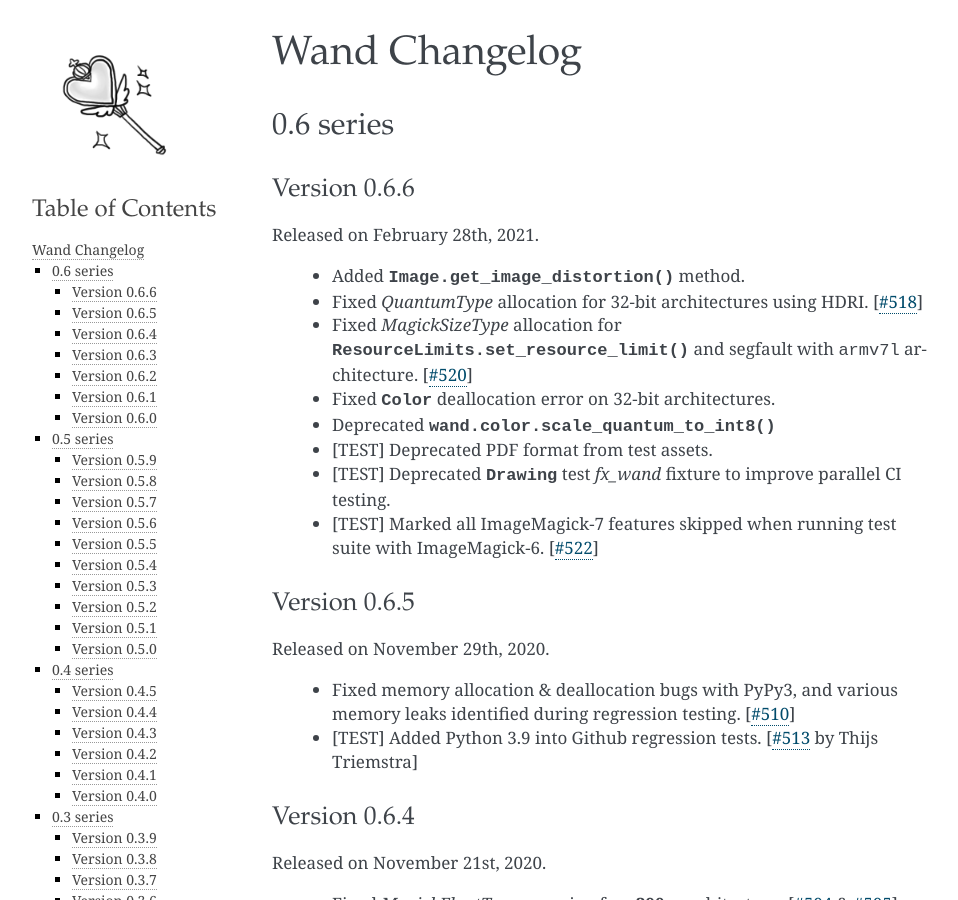
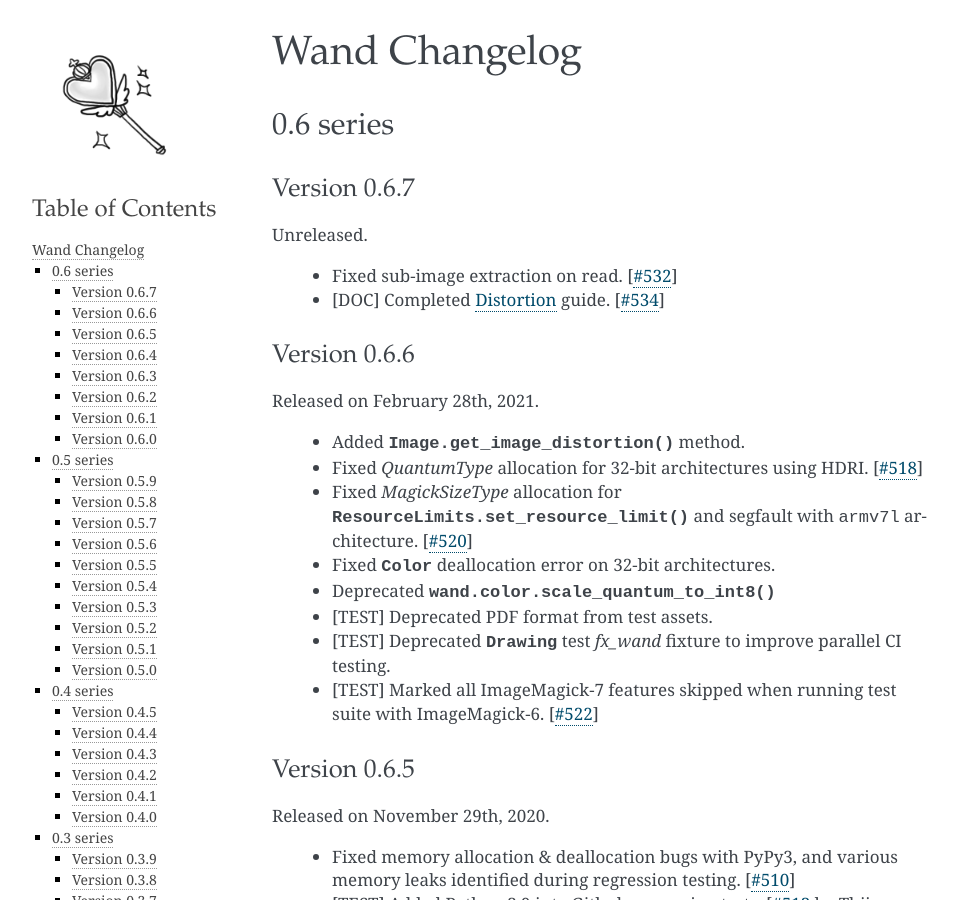
Before and after one commit to emcconville/wand, a Sphinx documentation site: the page built from docs/changes.rst, in a window 1280 px wide and 900 px high. Shown: the whole window, without its empty margins (148-1106 px from the left). Built offline with Sphinx 7.4.7, drawn with Linux system fonts in a browser that asks for light colours; some web fonts are replaced; the version number could not be read and is left out.

Commit message:
Started 0.6.7 changes [ci skip]

```diff
--- a/docs/changes.rst
+++ b/docs/changes.rst
@@ -5,6 +5,17 @@
 
 0.6 series
 ~~~~~~~~~~
+
+
+.. _changelog-0.6.7:
+
+Version 0.6.7
+-------------
+
+Unreleased.
+
+ - Fixed sub-image extraction on read. [:issue:`532`]
+ - [DOC] Completed :doc:`Distortion <./guide/distortion>` guide. [:issue:`534`]
 
 
 .. _changelog-0.6.6:
```
